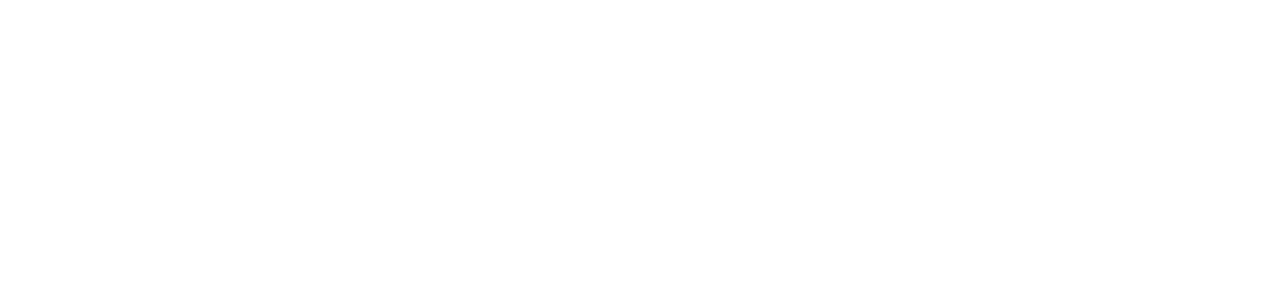
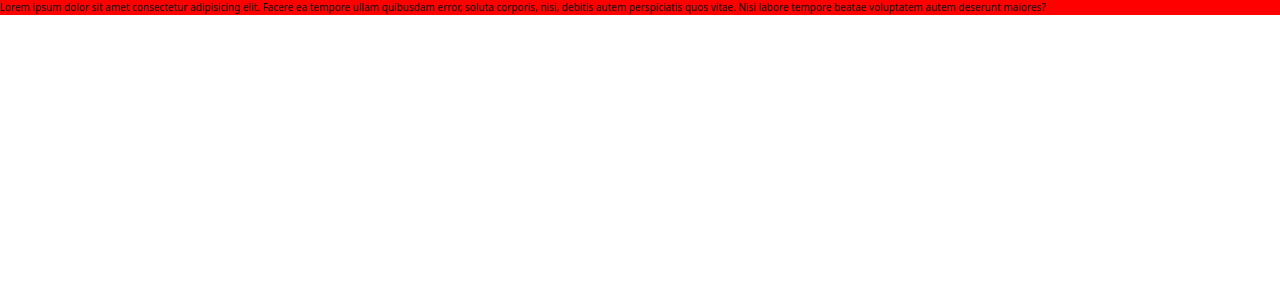
Before and after one commit to Davetech101/invoice-app, a Next.js app: page / in a window 1280 px wide. Shown: the top 300 px of the page. Built offline with nearby package versions, Linux system fonts and the light colour scheme.

Commit message:
structure

```diff
--- /dev/null
+++ b/components/Header.jsx
@@ -0,0 +1,14 @@
+import SHeader from "@/styles/styled-components/Header";
+import React from "react";
+
+const Header = () => {
+  return (
+    <SHeader>
+      Lorem ipsum dolor sit amet consectetur adipisicing elit. Facere ea tempore
+      ullam quibusdam error, soluta corporis, nisi, debitis autem perspiciatis
+      quos vitae. Nisi labore tempore beatae voluptatem autem deserunt maiores?
+    </SHeader>
+  );
+};
+
+export default Header;
--- a/package.json
+++ b/package.json
@@ -16,6 +16,7 @@
     "postcss": "8.4.24",
     "react": "18.2.0",
     "react-dom": "18.2.0",
+    "styled-components": "^5.3.11",
     "tailwindcss": "3.3.2"
   }
 }
--- a/pages/index.js
+++ b/pages/index.js
@@ -1,12 +1,13 @@
 import Image from 'next/image'
 import { Inter } from 'next/font/google'
+import Header from '@/components/Header'
 
 const inter = Inter({ subsets: ['latin'] })
 
 export default function Home() {
   return (
     <main>
-
+        <Header/>
     </main>
   )
 }
--- a/styles/globals.css
+++ b/styles/globals.css
@@ -1,6 +1,16 @@
 @tailwind base;
 @tailwind components;
 @tailwind utilities;
+
+*{
+  padding: 0;
+  margin: 0;
+  box-sizing: border-box;
+}
+
+html{
+  font-size: 62.5%;
+}
 
 :root {
   --foreground-rgb: 0, 0, 0;
--- /dev/null
+++ b/styles/styled-components/Header.jsx
@@ -0,0 +1,7 @@
+import styled from "styled-components";
+
+const SHeader = styled.header`
+  background: red;
+`;
+
+export default SHeader;
```
Also changed, not shown: 1 other file (tests, documents, lock files or other folders).
